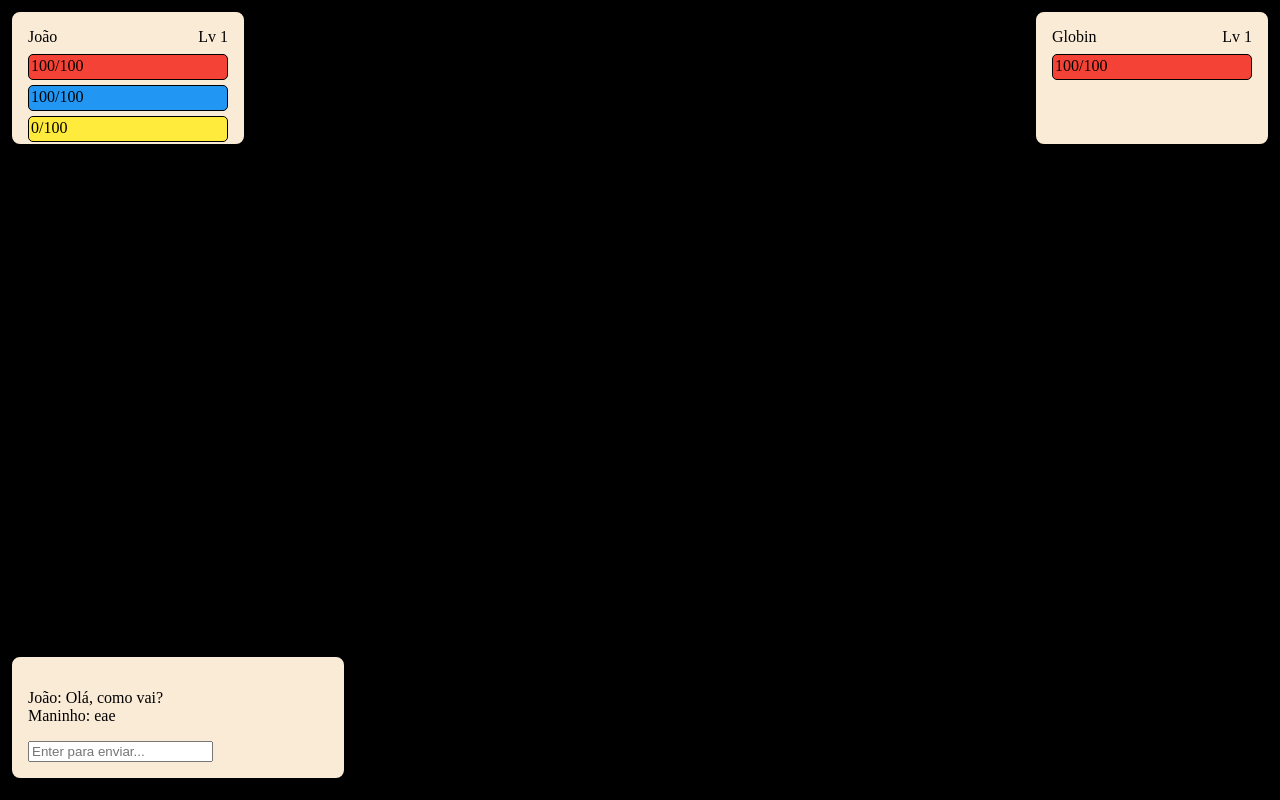
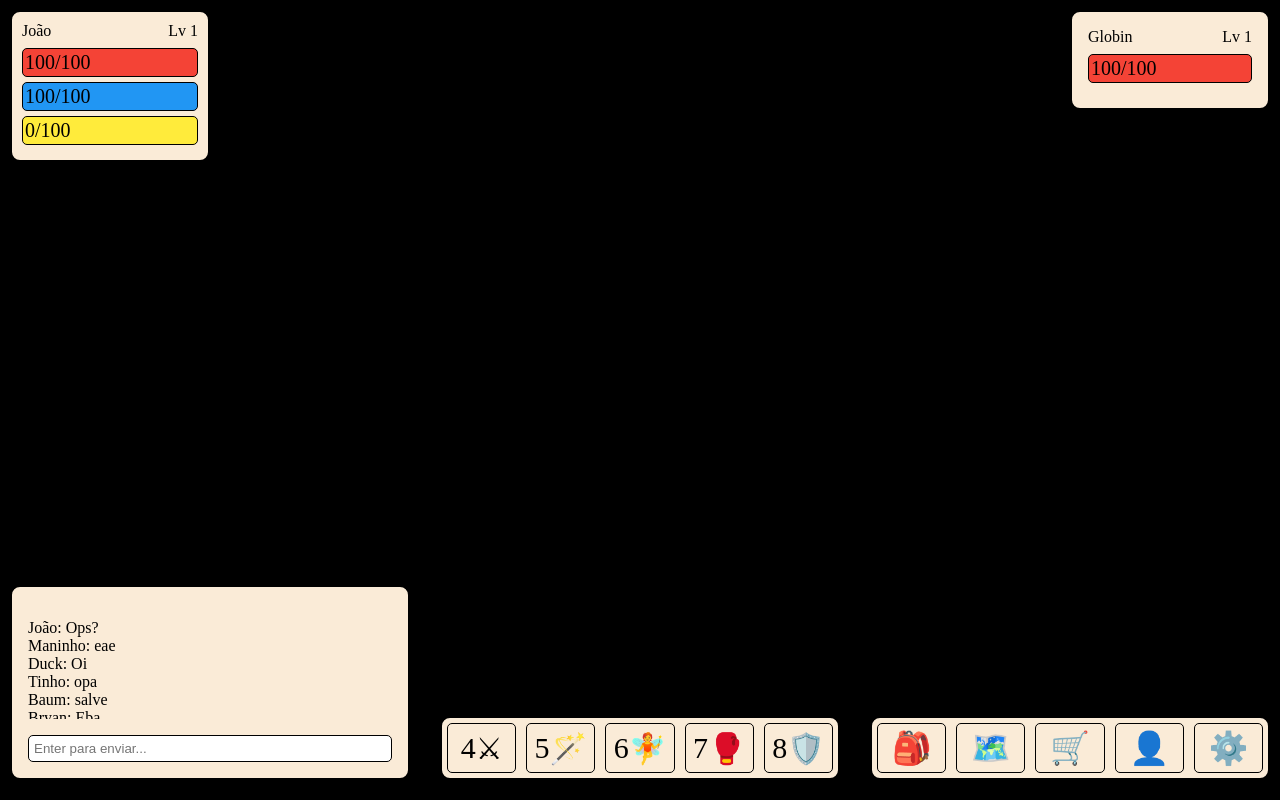
Before and after one commit to JoaoOdonnell/Projeto-RPG-2D, a FastAPI app: page / in a window 1280 px wide. Run offline with FastAPI, Linux system fonts and the light colour scheme.

Commit message:
Adicionando restante dos paineis

```diff
--- a/static/CSS/base.css
+++ b/static/CSS/base.css
@@ -1,4 +1,8 @@
 html, body {margin: 0; padding: 0; height: 100%;}
+
+*{
+  box-sizing: border-box;
+}
 
 .flex{
     display: flex;
@@ -14,6 +18,7 @@ html, body {margin: 0; padding: 0; height: 100%;}
   background-color: antiquewhite;
   padding: 1rem;
   border-radius: 10px;
+  display: inline-block;
 }
 
 .mb {
--- a/static/CSS/ui.css
+++ b/static/CSS/ui.css
@@ -1,10 +1,10 @@
 .stats-bar{
     width: 100%;
-    height: 20px;
     margin-bottom: 5px;
     border: 1px solid black;
     padding: 2px;
     border-radius: 5px;
+    font-size: 20px;
 }
 
 /* User Panel */
@@ -12,7 +12,7 @@
     position: fixed;
     top: 10px;
     left: 10px;
-    height: 100px;
+    padding: 10px;
 }
 
 .user-panel .stats-bar.hp{
@@ -46,9 +46,71 @@
    position: fixed;
    bottom: 20px;
    left: 10px;
-   width: 300px;
+   width: 400px;
 }
 
-.chat-messages{
+.chat-panel .chat-messages{
+    height: 100px;
+    overflow-y: auto;
     margin: 1rem 0rem;
 }
+
+.input input{
+    width: 100%;
+    border-radius: 5px;
+    border: 1px solid black;
+    padding: 5px;
+}
+
+/* Itens Shortcut Panel */
+
+.ui-card.itens-shortcut-panel{
+    padding: 0;
+}
+
+.itens-shortcut-panel{
+    position: fixed;
+    bottom: 20px;
+    right: calc(50% - 200px);
+    width: 400px;
+}
+
+.itens-shortcut-panel .slot{
+    width: 100%;
+    height: 50px;
+    border: 1px solid black;
+    border-radius: 5px;
+    margin: 5px;
+    padding: 5px;
+    display: flex;
+    justify-content: center;
+    align-items: center;
+    font-size: 30px;
+}
+
+
+/* Menu Panel */
+
+.menu-panel{
+    position: fixed;
+    bottom: 20px;
+    right: 10px;
+    width: 400px;
+}
+
+.ui-card.menu-panel{
+    padding: 0;
+}
+
+.menu-panel .slot{
+    width: 100%;
+    height: 50px;
+    border: 1px solid black;
+    border-radius: 5px;
+    margin: 5px;
+    padding: 5px;
+    display: flex;
+    justify-content: center;
+    align-items: center;
+    font-size: 2rem;
+}
--- a/templates/index.html
+++ b/templates/index.html
@@ -20,9 +20,12 @@
 
       <!-- Chat-->
       {% include "ui/chat.html" %}
+
       <!-- Itens shortcut-->
+      {% include "ui/itens_shorcut.html" %}
 
       <!-- Menu (inventory, market, map, etc)-->
+       {% include "ui/menu.html" %}
     </div>
   </body>
 </html>
--- a/templates/ui/chat.html
+++ b/templates/ui/chat.html
@@ -2,15 +2,31 @@
   <div class="chat-messages">
     <div class="message">
       <span>João: </span>
-            <span>Olá, como vai?</span>
+      <span>Ops?</span>
     </div>
     <div class="message">
       <span>Maninho: </span>
       <span>eae</span>
     </div>
+    <div class="message">
+      <span>Duck: </span>
+      <span>Oi</span>
+    </div>
+    <div class="message">
+      <span>Tinho: </span>
+      <span>opa</span>
+    </div>
+    <div class="message">
+      <span>Baum: </span>
+      <span>salve</span>
+    </div>
+    <div class="message">
+      <span>Bryan: </span>
+      <span>Eba</span>
+    </div>
   </div>
 
   <div class="input">
-        <input type="text" placeholder="Enter para enviar...">
+    <input type="text" placeholder="Enter para enviar..." />
   </div>
 </div>
--- /dev/null
+++ b/templates/ui/itens_shorcut.html
@@ -0,0 +1,25 @@
+<div class="ui-card itens-shortcut-panel">
+  <div class="flex itens">
+    <div class="slot" data-id="4">
+      <span>4</span>
+      <span>⚔</span>
+    </div>
+    <div class="slot" data-id="5">
+      <span>5</span>
+      <span>🪄</span>
+    </div>
+    <div class="slot" data-id="6">
+      <span>6</span>
+      <span>🧚</span>
+    </div>
+    <div class="slot" data-id="7">
+       <span>7</span>
+       <span>🥊</span>
+    </div>
+    <div class="slot" data-id="8">
+      <span>8</span>
+      <span>🛡️</span>
+    </div>
+
+  </div>
+</div>
--- /dev/null
+++ b/templates/ui/menu.html
@@ -0,0 +1,20 @@
+<div class="ui-card menu-panel">
+  <div class="flex">
+    <div class="slot" data-key="inventory">
+      <span>🎒</span>
+    </div>
+    <div class="slot" data-key="map">
+      <span>🗺️</span>
+    </div>
+    <div class="slot" data-key="market">
+      <span>🛒</span>
+    </div>
+    <div class="slot" data-key="player-stats">
+       <span>👤</span>
+    </div>
+    <div class="slot" data-key="config">
+      <span>⚙️</span>
+    </div>
+
+  </div>
+</div>
```
Also changed, not shown: 1 other file. Lines whose indentation alone changed are shown as unchanged.
